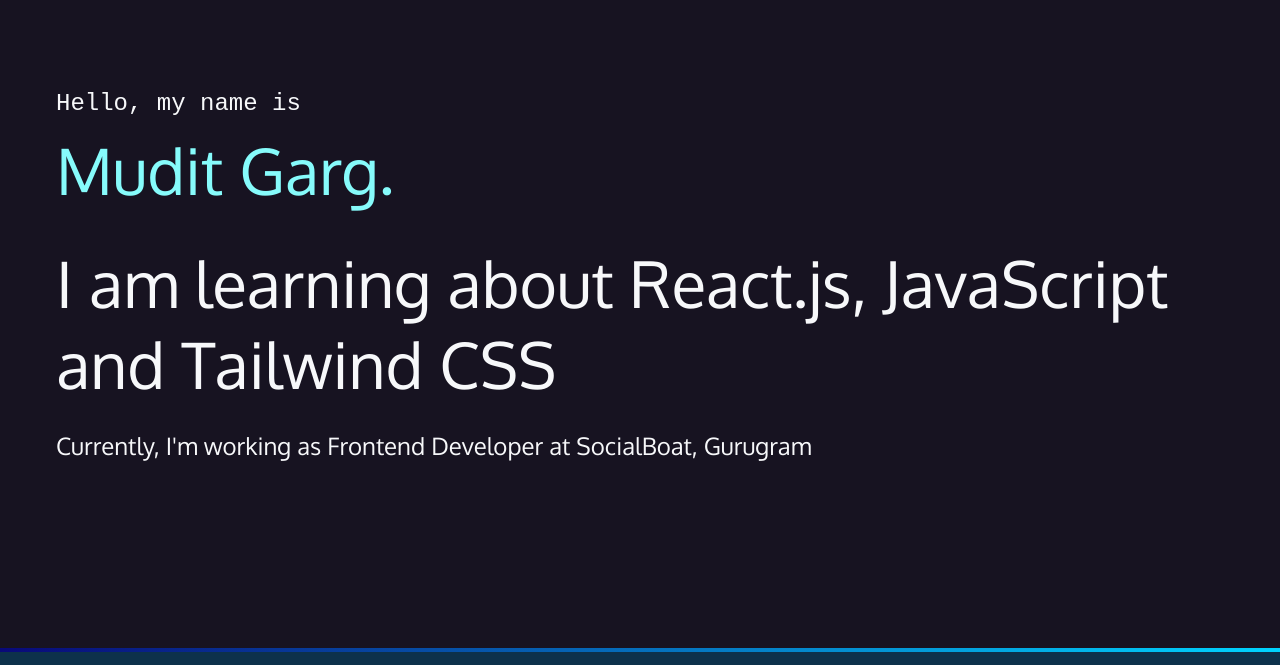
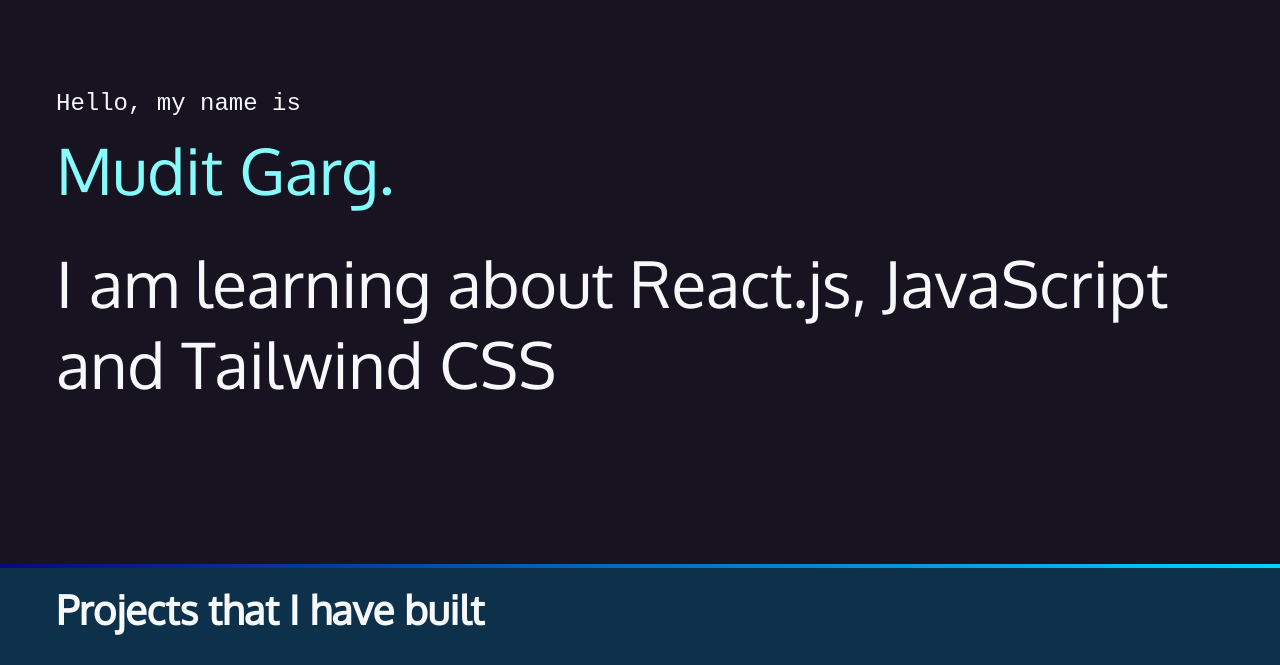
Before and after one commit to mudit999/Portfolio, a plain HTML site: page index.html in a window 1280 px wide. Shown: the part 66-731 px from the top of the page. Drawn offline with Linux system fonts and the light colour scheme; a web font is replaced by a local one.

Commit message:
small change

```diff
--- a/index.html
+++ b/index.html
@@ -42,7 +42,6 @@
 <section id= "intro">
     <p class="name">Hello, my name is <span>Mudit Garg.</span></p>
     <h2>I am learning about React.js, JavaScript and Tailwind CSS</h2>
-    <p>Currently, I'm working as Frontend Developer at SocialBoat, Gurugram</p>
 </section>
 
 <div class="gradient"></div>
```
